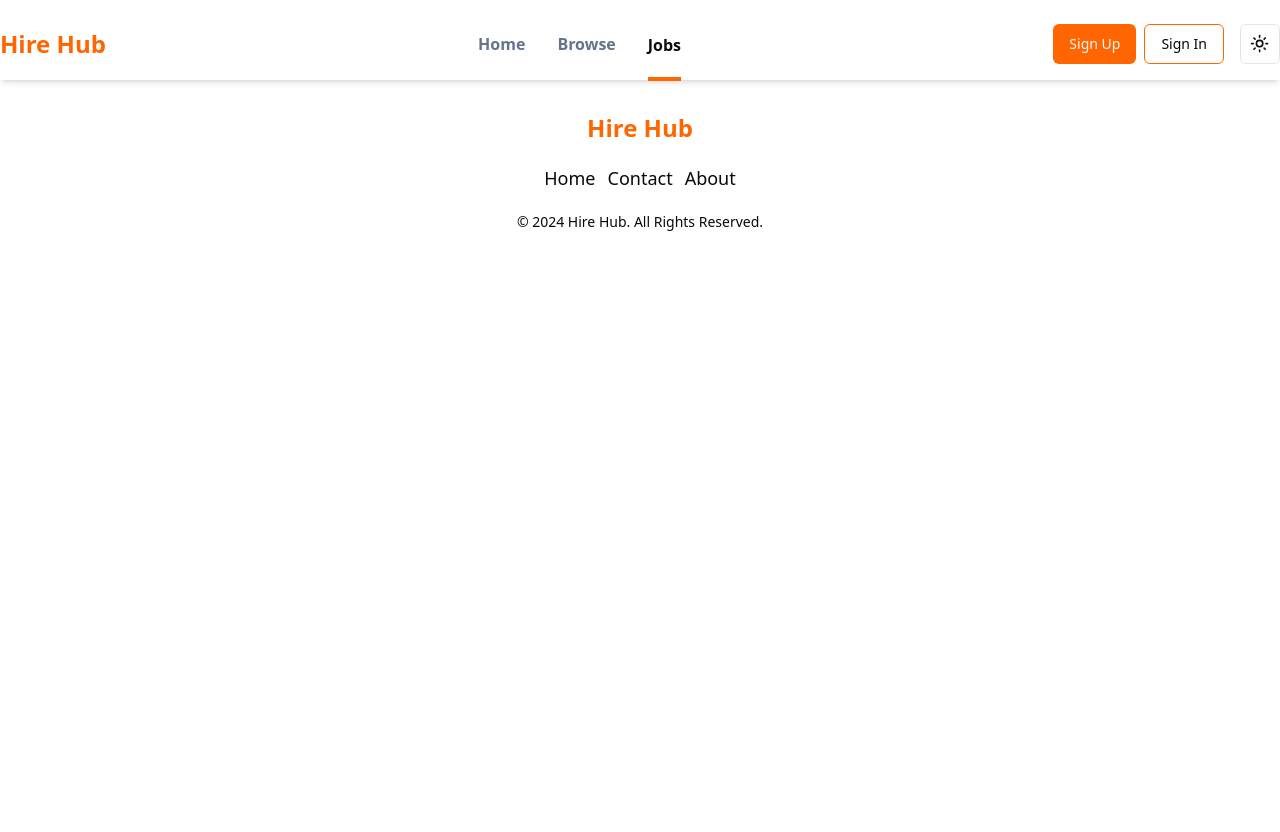
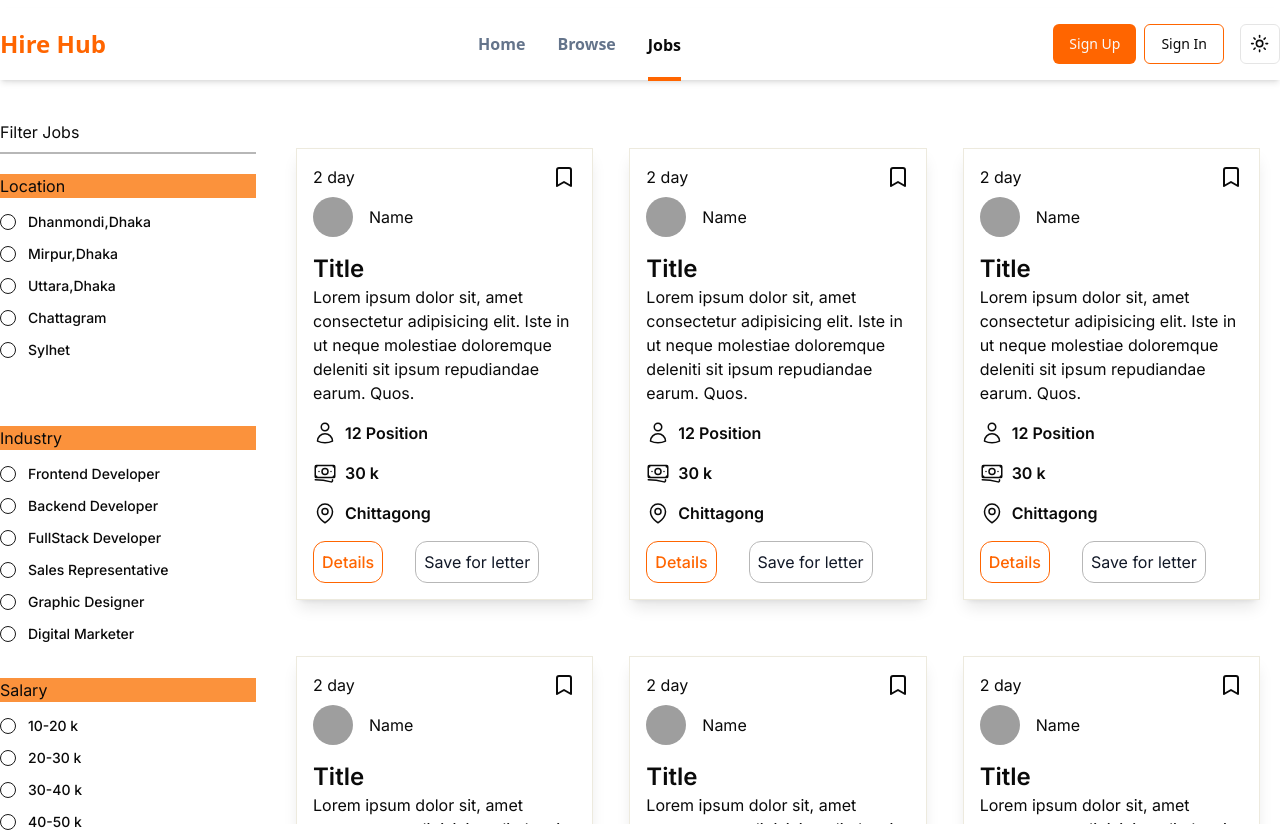
Before and after one commit to sakibhasansufi/hire-hub, a React (Vite) app in the folder frontend/: page /jobs in a window 1280 px wide. Shown: the top 832 px of the page. Before the commit the page ends 800 px from the top, so only its background shows below. Built offline with nearby package versions, Linux system fonts and the light colour scheme; grey boxes are pictures that could not be loaded.

Commit message:
job card ui design partial complete

```diff
--- a/frontend/package.json
+++ b/frontend/package.json
@@ -14,7 +14,7 @@
     "@radix-ui/react-dropdown-menu": "^2.1.1",
     "@radix-ui/react-label": "^2.1.0",
     "@radix-ui/react-popover": "^1.1.1",
-    "@radix-ui/react-radio-group": "^1.2.0",
+    "@radix-ui/react-radio-group": "^1.2.1",
     "@radix-ui/react-slot": "^1.1.0",
     "@radix-ui/react-toast": "^1.2.2",
     "@reduxjs/toolkit": "^2.2.7",
--- a/frontend/src/App.tsx
+++ b/frontend/src/App.tsx
@@ -2,11 +2,11 @@
 import { Route, Routes } from "react-router-dom";
 import Navbar from "./pages/shared/Navbar";
 import Browse from "./pages/Browse";
-import Jobs from "./pages/Jobs";
 import Home from "./pages/Home/Home";
 import SignUp from "./pages/auth/SignUp";
 import Login from "./pages/auth/Login";
 import Footer from "./pages/shared/Footer";
+import Jobs from "./pages/jobs/Jobs";
 
 
 function App() {
--- a/frontend/src/pages/Jobs.tsx
+++ /dev/null
@@ -1,14 +0,0 @@
-import { Helmet } from "react-helmet-async";
-
-
-const Jobs = () => {
-    return (
-        <div>
-            <Helmet>
-                <title>Jobs</title>
-            </Helmet>
-        </div>
-    );
-};
-
-export default Jobs;
--- /dev/null
+++ b/frontend/src/pages/jobs/FilterCard.tsx
@@ -0,0 +1,47 @@
+import { Label } from "@/components/ui/label";
+import { RadioGroup, RadioGroupItem } from "@/components/ui/radio-group";
+
+const filterType = [
+    {
+        filterType: "Location",
+        array: ["Dhanmondi,Dhaka", "Mirpur,Dhaka", "Uttara,Dhaka", "Chattagram","Sylhet"]
+    },
+    {
+        filterType: "Industry",
+        array: ["Frontend Developer", "Backend Developer", "FullStack Developer", "Sales Representative", "Graphic Designer", "Digital Marketer", "Wordpress Developer", "Shopify Expert"]
+    },
+    {
+        filterType: "Salary",
+        array: ["10-20 k", "20-30 k", "30-40 k", "40-50 k", "50-70 k", "80-100 k", "1-1.5 lakh"]
+    },
+]
+
+const FilterCard = () => {
+    return (
+        <div className="">
+            Filter Jobs
+            <div className="border-b-2 border-[#B7B7B7] mt-2" />
+            <RadioGroup>
+                {
+                    filterType.map((data, index) => (
+                        <div key={index} className="mt-5 h-56  overflow-y-auto">
+                            <h1 className="sticky bg-orange-400 top-0">{data.filterType}</h1>
+                            {
+                                data.array.map((item, index) => {
+                                    return (
+                                        <div key={index} className="flex items-center space-x-3 my-4">
+                                            <RadioGroupItem value={item}/>
+                                            <Label>{item}</Label>
+                                        </div>
+                                    )
+                                })
+                            }
+                        </div>
+                    ))
+                }
+            </RadioGroup>
+        </div>
+    );
+};
+
+export default FilterCard;
--- /dev/null
+++ b/frontend/src/pages/jobs/Jobs.tsx
@@ -0,0 +1,41 @@
+import { Helmet } from "react-helmet-async";
+import FilterCard from "./FilterCard";
+import SingleJob from "./SingleJob";
+
+const jobsArray = [1,2,3,4,5,6,7]
+
+const Jobs = () => {
+    return (
+        <section className="mt-10 font-inter">
+            <Helmet>
+                <title>Jobs</title>
+            </Helmet>
+            <div className="max-w-7xl mx-auto">
+                <div className="flex gap-5">
+                    <div className="w-[20%]">
+                        <FilterCard />
+                    </div>
+                    {
+                        jobsArray.length <= 0 ? <div className="flex justify-around items-start md:items-center w-screen "><h1 className="">No job posted here</h1></div> :(
+                            <div className="flex-1 h-[50vh] md:h-[70vh] lg:h-[88vh] overflow-y-auto pt-0 md:pt-4 lg:pt-7 pl-0 md:pl-2 lg:pl-5">
+                                <div className="grid grid-cols-1 md:grid-cols-2 lg:grid-cols-3 gap-4">
+                                    {
+                                        jobsArray.map((job, index) => (
+                                            <SingleJob key={index}  />
+                                        ))
+                                    }
+                                </div>
+
+                            </div>
+                        )
+
+                    }
+                </div>
+
+            </div>
+
+        </section>
+    );
+};
+
+export default Jobs;
--- /dev/null
+++ b/frontend/src/pages/jobs/SingleJob.tsx
@@ -0,0 +1,64 @@
+import { Avatar, AvatarImage } from "@/components/ui/avatar";
+import { Bookmark } from "lucide-react";
+
+const SingleJob = () => {
+    return (
+        <section className="shadow-lg p-4 border border-[#EDEADE] dark:border dark:border-[#3C3D37] font-inter transition-transform duration-300 ease-in-out transform   hover:scale-105 md:hover:scale-110 hover:cursor-pointer mb-10 mr-5">
+            <div className="flex justify-between items-center">
+                <h1>2 day</h1>
+                <Bookmark />
+            </div>
+
+            <div className="flex gap-4 mt-2 items-center">
+                <Avatar>
+                    <AvatarImage src='https://cdn1.iconfinder.com/data/icons/google-s-logo/150/Google_Icons-09-512.png'>
+                    </AvatarImage>
+                </Avatar>
+                <div>
+                    <h2>Name</h2>
+
+                </div>
+            </div>
+
+            <div className="mt-4">
+                <h1 className="text-2xl font-semibold">Title</h1>
+            </div>
+
+            <div>
+                Lorem ipsum dolor sit, amet consectetur adipisicing elit. Iste in ut neque molestiae doloremque deleniti sit ipsum repudiandae earum. Quos.
+            </div>
+
+
+            <div className="flex flex-col  gap-4  mt-4 ">
+                <div className={'font-semibold flex'} >
+                    <svg xmlns="http://www.w3.org/2000/svg" fill="none" viewBox="0 0 24 24" stroke-width="1.5" stroke="currentColor" className="size-6 mr-2">
+                        <path stroke-linecap="round" stroke-linejoin="round" d="M15.75 6a3.75 3.75 0 1 1-7.5 0 3.75 3.75 0 0 1 7.5 0ZM4.501 20.118a7.5 7.5 0 0 1 14.998 0A17.933 17.933 0 0 1 12 21.75c-2.676 0-5.216-.584-7.499-1.632Z" />
+                    </svg>
+                    12 Position
+                </div>
+                <div className={' font-semibold flex'} >
+                    <svg xmlns="http://www.w3.org/2000/svg" fill="none" viewBox="0 0 24 24" stroke-width="1.5" stroke="currentColor" className="size-6 mr-2">
+                        <path stroke-linecap="round" stroke-linejoin="round" d="M2.25 18.75a60.07 60.07 0 0 1 15.797 2.101c.727.198 1.453-.342 1.453-1.096V18.75M3.75 4.5v.75A.75.75 0 0 1 3 6h-.75m0 0v-.375c0-.621.504-1.125 1.125-1.125H20.25M2.25 6v9m18-10.5v.75c0 .414.336.75.75.75h.75m-1.5-1.5h.375c.621 0 1.125.504 1.125 1.125v9.75c0 .621-.504 1.125-1.125 1.125h-.375m1.5-1.5H21a.75.75 0 0 0-.75.75v.75m0 0H3.75m0 0h-.375a1.125 1.125 0 0 1-1.125-1.125V15m1.5 1.5v-.75A.75.75 0 0 0 3 15h-.75M15 10.5a3 3 0 1 1-6 0 3 3 0 0 1 6 0Zm3 0h.008v.008H18V10.5Zm-12 0h.008v.008H6V10.5Z" />
+                    </svg>
+                    30 k
+                </div>
+                <div className={' font-semibold flex'} >
+                    <svg xmlns="http://www.w3.org/2000/svg" fill="none" viewBox="0 0 24 24" stroke-width="1.5" stroke="currentColor" className="size-6 mr-2">
+                        <path stroke-linecap="round" stroke-linejoin="round" d="M15 10.5a3 3 0 1 1-6 0 3 3 0 0 1 6 0Z" />
+                        <path stroke-linecap="round" stroke-linejoin="round" d="M19.5 10.5c0 7.142-7.5 11.25-7.5 11.25S4.5 17.642 4.5 10.5a7.5 7.5 0 1 1 15 0Z" />
+                    </svg>
+                    Chittagong
+                </div>
+            </div>
+
+
+            <div className="mt-4 flex gap-8 ">
+                <button className="border p-2 rounded-xl font-medium border-[#FF6500] hover:border-[#B7B7B7] text-[#FF6500]">Details</button>
+                <button className="border p-2 rounded-xl text-gray-900 border-[#B7B7B7] hover:border-[#FF6500] dark:text-white">Save for letter</button>
+            </div>
+
+        </section>
+    );
+};
+
+export default SingleJob;
```
Also changed, not shown: 1 other file (tests, documents, lock files or other folders).
